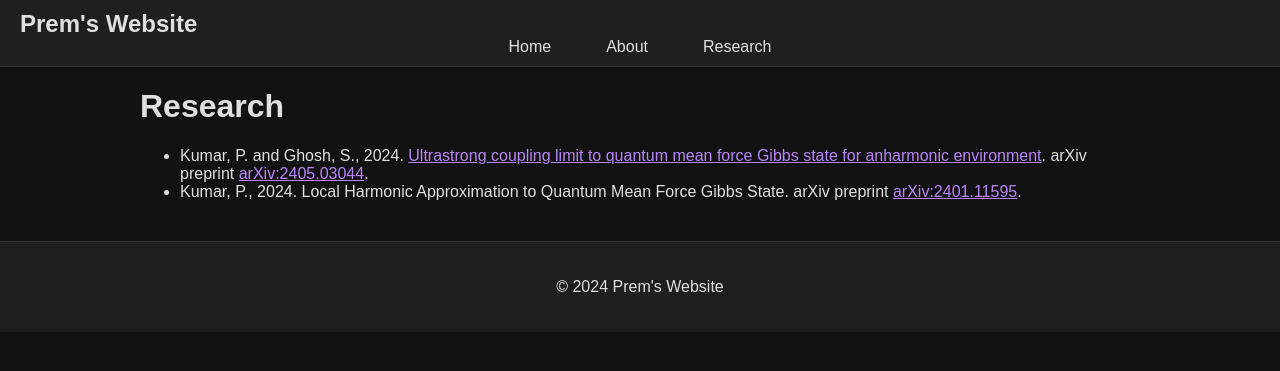
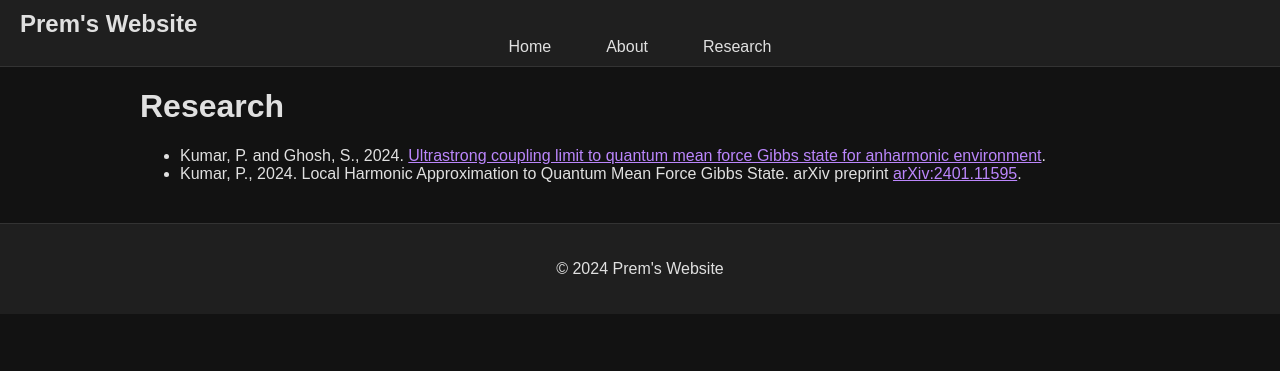
Before and after one commit to prem314/prem314.github.io, a Jekyll site: the page built from research.md, in a window 1280 px wide. Shown: the top 371 px of the page. Built offline with Jekyll 4.4.1, drawn with Linux system fonts in a browser that asks for light colours.

Commit message:
Update research.md

```diff
--- a/research.md
+++ b/research.md
@@ -5,5 +5,5 @@ title: Research
 
 # Research
 
-  - Kumar, P. and Ghosh, S., 2024. [Ultrastrong coupling limit to quantum mean force Gibbs state for anharmonic environment](./ultrastrong_coupling_limit_to_quantum_mean_force_gibbs_state_for_anharmonic_environment_prem_kumar_sibasish_ghosh_paper.md). arXiv preprint [arXiv:2405.03044](https://arxiv.org/abs/2405.03044).
+  - Kumar, P. and Ghosh, S., 2024. [Ultrastrong coupling limit to quantum mean force Gibbs state for anharmonic environment](./ultrastrong_coupling_limit_to_quantum_mean_force_gibbs_state_for_anharmonic_environment_prem_kumar_sibasish_ghosh_paper.md).
   - Kumar, P., 2024. Local Harmonic Approximation to Quantum Mean Force Gibbs State. arXiv preprint [arXiv:2401.11595](https://arxiv.org/abs/2401.11595).
```
